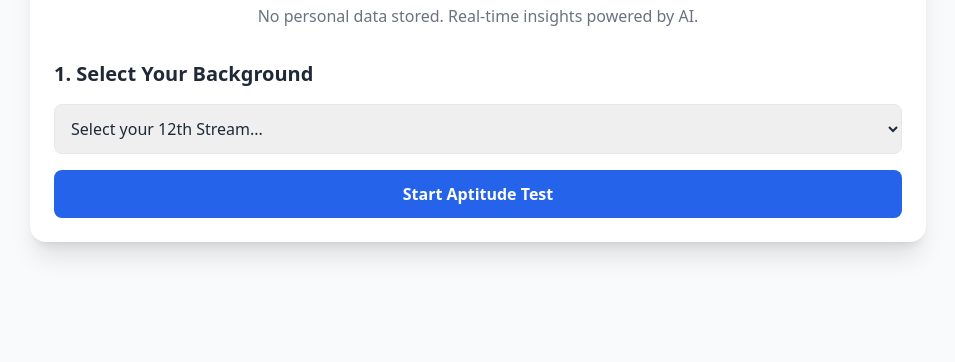
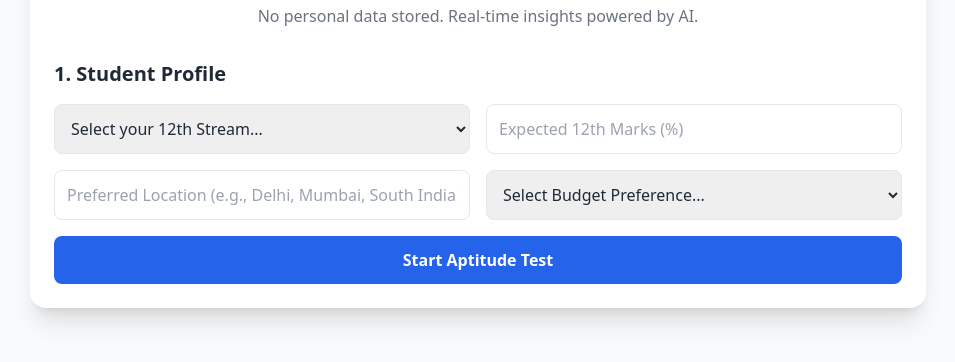
Before and after one commit to buymeud-a11y/udcareercounsel, a website: page index.html in a window 1280 px wide. Shown: the part 104-466 px from the top of the page, without its empty margins (162-1117 px from the left). Drawn offline with nearby package versions, Linux system fonts and the light colour scheme.

Commit message:
Update profile step and result messages in HTML

```diff
--- a/index.html
+++ b/index.html
@@ -12,9 +12,10 @@
         <p class="text-center text-gray-500 mb-8">No personal data stored. Real-time insights powered by AI.</p>
 
         <div id="app-container">
-            <!-- Step 1: Profile -->
+            <!-- Step 1: Detailed Profile -->
             <div id="step-profile" class="space-y-4">
-                <h2 class="text-xl font-semibold">1. Select Your Background</h2>
+                <h2 class="text-xl font-semibold">1. Student Profile</h2>
+                <div class="grid grid-cols-1 md:grid-cols-2 gap-4">
                     <select id="stream" class="w-full p-3 border rounded-lg focus:ring-2 focus:ring-blue-500" required>
                         <option value="">Select your 12th Stream...</option>
                         <option value="PCM">Science (PCM)</option>
@@ -22,10 +23,19 @@
                         <option value="Commerce">Commerce</option>
                         <option value="Arts">Arts/Humanities</option>
                     </select>
+                    <input type="number" id="marks" placeholder="Expected 12th Marks (%)" class="w-full p-3 border rounded-lg focus:ring-2 focus:ring-blue-500" required max="100">
+                    <input type="text" id="location" placeholder="Preferred Location (e.g., Delhi, Mumbai, South India)" class="w-full p-3 border rounded-lg focus:ring-2 focus:ring-blue-500" required>
+                    <select id="budget" class="w-full p-3 border rounded-lg focus:ring-2 focus:ring-blue-500" required>
+                        <option value="">Select Budget Preference...</option>
+                        <option value="Economical (Govt/Aided)">Economical (Govt/Aided)</option>
+                        <option value="Moderate (Private/State)">Moderate (Private/State)</option>
+                        <option value="Premium (Top Private/Deemed)">Premium (Top Private/Deemed)</option>
+                    </select>
+                </div>
                 <button onclick="startTest()" class="w-full bg-blue-600 hover:bg-blue-700 text-white p-3 rounded-lg font-bold transition">Start Aptitude Test</button>
             </div>
 
-            <!-- Step 2: Test -->
+            <!-- Step 2: Test UI (Remains unchanged) -->
             <div id="step-test" class="hidden space-y-6">
                 <div class="flex justify-between items-center mb-4 border-b pb-2">
                     <h2 class="text-xl font-semibold">Aptitude Assessment</h2>
@@ -39,7 +49,7 @@
             <div id="step-results" class="hidden space-y-4">
                 <div id="loading" class="text-center py-10 hidden">
                     <div class="animate-spin rounded-full h-12 w-12 border-b-2 border-blue-700 mx-auto mb-4"></div>
-                    <p class="text-lg font-semibold animate-pulse text-blue-800">Analyzing profile & generating custom roadmap...</p>
+                    <p class="text-lg font-semibold animate-pulse text-blue-800">Filtering colleges based on your profile & test scores...</p>
                 </div>
                 <div id="report-content" class="prose max-w-none text-gray-700"></div>
                 <div class="mt-6 flex gap-4">
```
Lines whose indentation alone changed are shown as unchanged.
